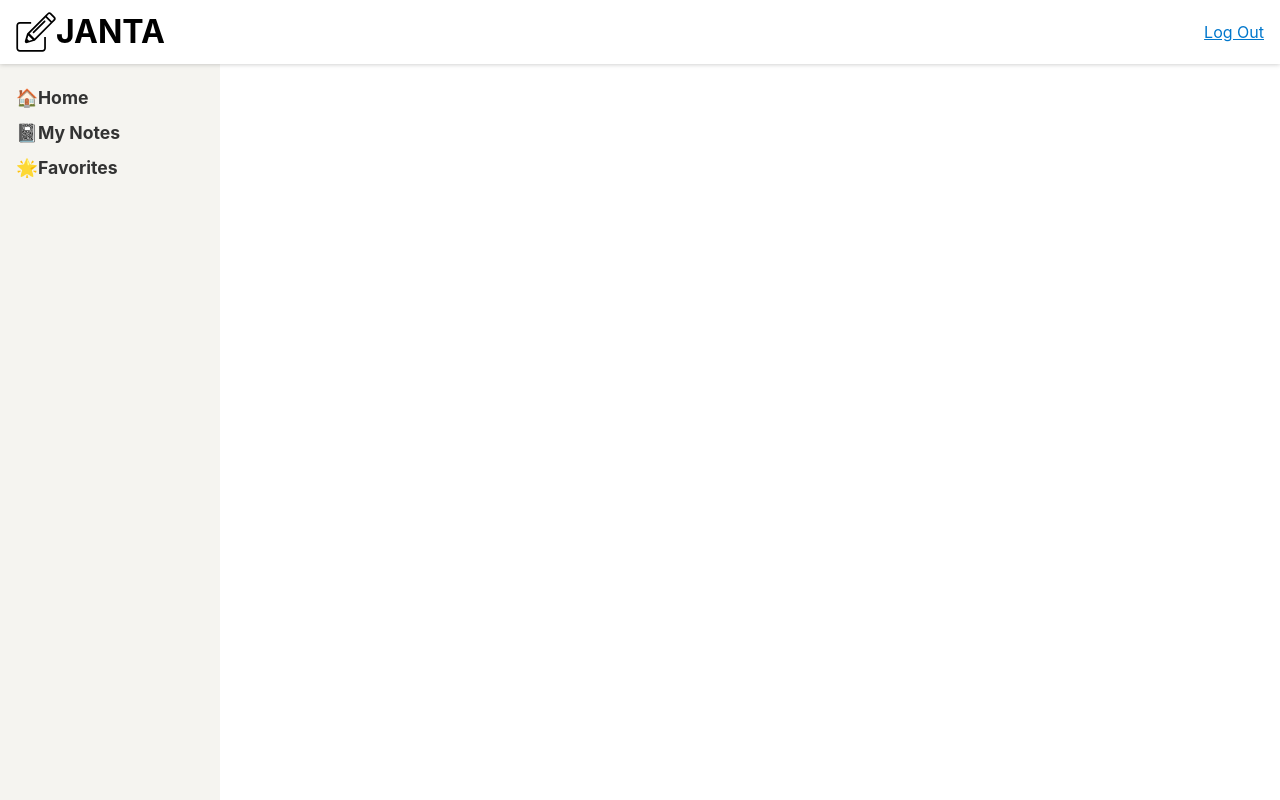
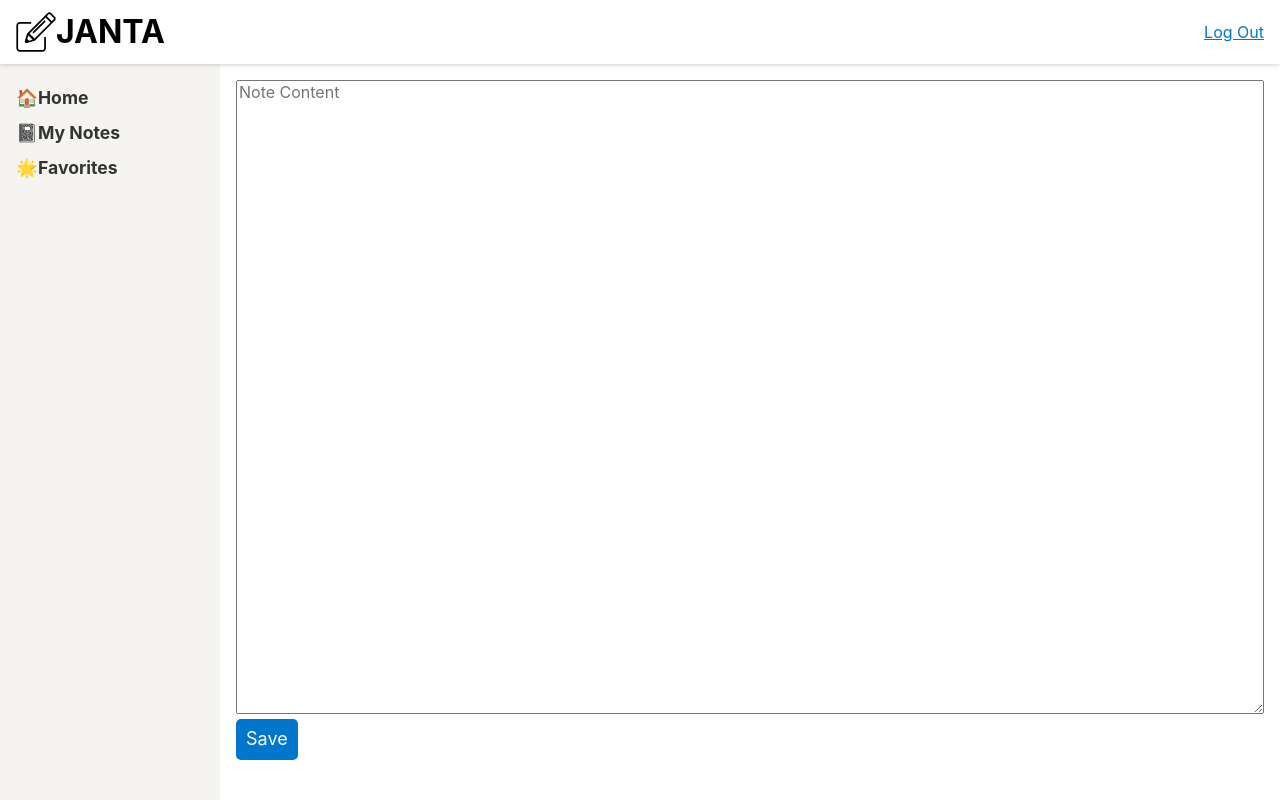
Before and after one commit to VedantWankhade/janta-web, a React (Vite) app: page /new in a window 1280 px wide. Built offline with nearby package versions, Linux system fonts and the light colour scheme; no server answers; sample sign-in values are in the browser's storage.

Commit message:
Create note page done

```diff
--- /dev/null
+++ b/components/NoteForm.js
@@ -0,0 +1,55 @@
+import React, { useState } from "react";
+import styled from "styled-components";
+
+import Button from "./Button";
+
+const Wrapper = styled.div`
+  height: 100%;
+`;
+
+const Form = styled.form`
+  height: 100%;
+`;
+
+const TextArea = styled.textarea`
+    width: 100%;
+    height: 90%;
+`;
+
+const NoteForm = props => {
+    const [values, setValues] = useState({ content: props.content || '' });
+
+    const onChange = event => {
+        setValues({
+            ...values,
+            [event.target.name]: event.target.value
+        });
+    }
+
+    return (
+        <Wrapper>
+            <Form
+                onSubmit={e => {
+                    e.preventDefault();
+                    props.action({
+                        variables: {
+                            ...values
+                        }
+                    })
+                }}
+            >
+                <TextArea
+                    required
+                    type='text'
+                    name='content'
+                    placeholder='Note Content'
+                    value={values.content}
+                    onChange={onChange}
+                />
+                <Button type='submit'>Save</Button>
+            </Form>
+        </Wrapper>
+    );
+}
+
+export default NoteForm;
--- a/pages/index.js
+++ b/pages/index.js
@@ -9,6 +9,7 @@
 import NotePage from "./note";
 import SignUp from "./signup";
 import SignIn from "./signin";
+import NewNote from "./new";
 
 const IS_LOGGED_IN = gql`
     {
@@ -24,6 +25,7 @@
                 <Route exact path='/' component={Home} />
                 <PrivateRoute path='/myNotes' component={MyNotes} />
                 <PrivateRoute path='/favorites' component={Favorites} />
+                <PrivateRoute path='/new' component={NewNote} />
                 <Route path='/note/:id' component={NotePage} />
                 <Route path='/signup' component={SignUp} />
                 <Route path='/signin' component={SignIn} />
--- /dev/null
+++ b/pages/new.js
@@ -0,0 +1,47 @@
+import React, { useEffect } from "react";
+import { useMutation, gql } from "@apollo/client";
+
+import NoteForm from '../components/NoteForm';
+
+const NEW_NOTE = gql`
+    mutation newNote($content: String!) {
+        newNote(content: $content) {
+            id
+            content
+            createdAt
+            favoriteCount
+            favoritedBy {
+                id
+                username
+            }
+            author {
+                id
+                username
+            }
+        }
+    }
+`;
+
+const NewNote = props => {
+    useEffect(() => {
+        document.title = 'New Note - JANTA';
+    });
+
+    const [createNote, { loading, error }] = useMutation(NEW_NOTE, { onCompleted: data => {
+            props.history.push(`note/${data.newNote.id}`);
+        } })
+
+    return  (
+        <>
+            {
+                loading && <p>Loading...</p>
+            }
+            {
+                error && <p>Error saving note</p>
+            }
+            <NoteForm action={createNote} />
+        </>
+    );
+}
+
+export default NewNote;
```
